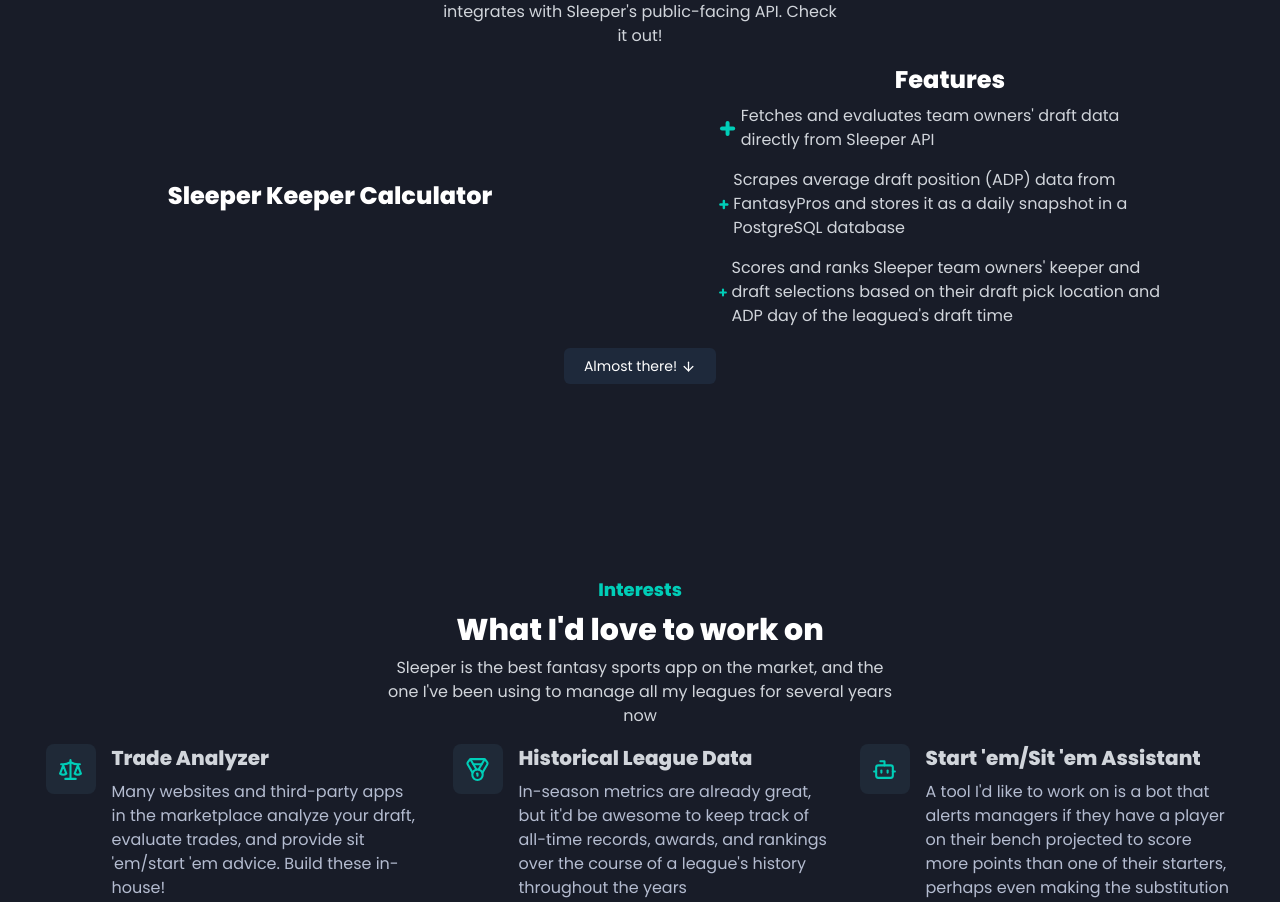
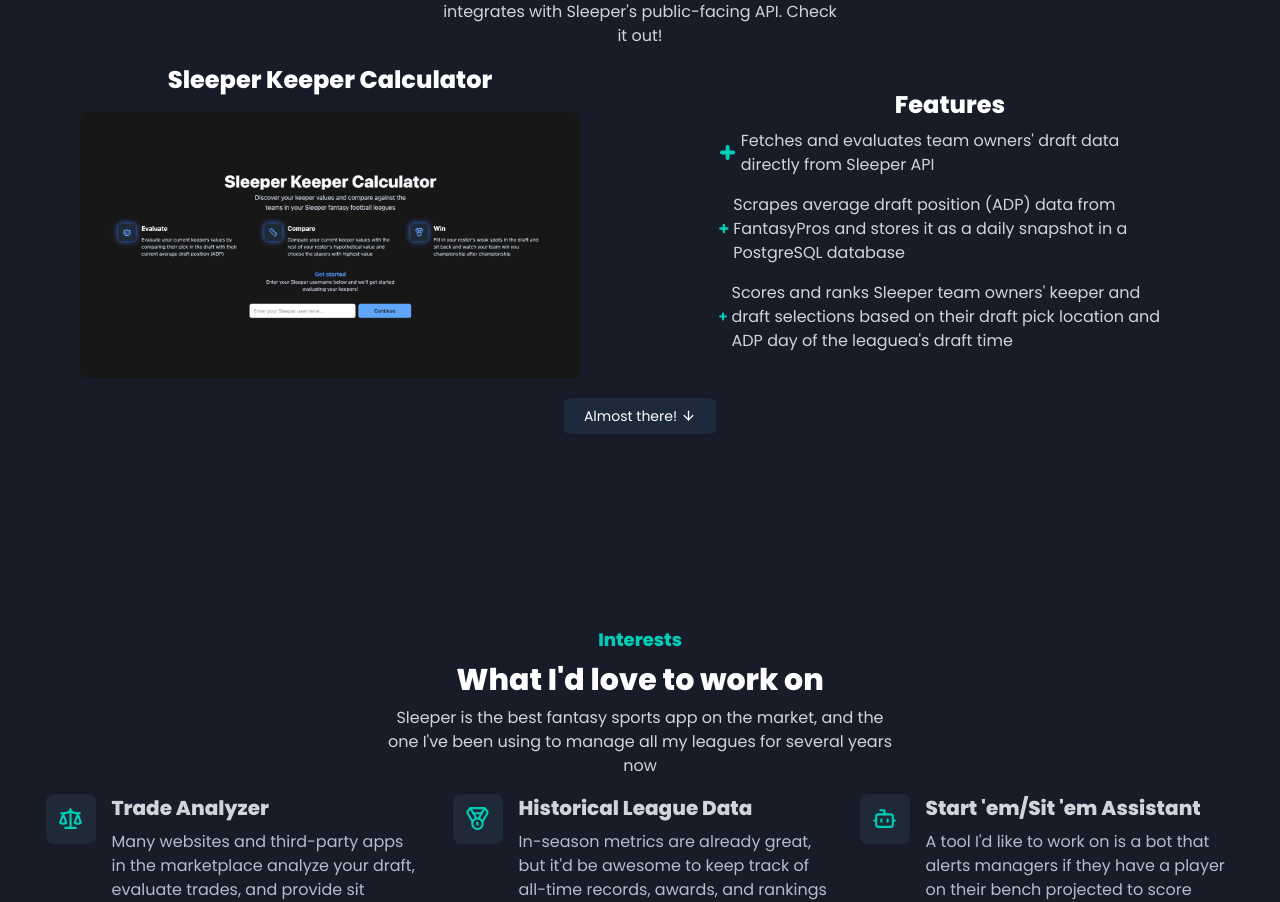
Before and after one commit to tjvonbr/sleeper-app, a Next.js app: page / in a window 1280 px wide. Shown: the part 1769-2671 px from the top of the page. Built offline with nearby package versions, Linux system fonts and the light colour scheme.

Commit message:
updated screenshot button

```diff
--- a/src/components/SkillContinuedSection.tsx
+++ b/src/components/SkillContinuedSection.tsx
@@ -1,8 +1,11 @@
 "use client";
 
+import { ArrowDown, Plus } from "lucide-react";
+import Image from "next/image";
 import { motion } from "framer-motion";
 import Section from "./ui/Section";
-import { ArrowDown, Plus } from "lucide-react";
+import sleeperAppScreenshot from "../../public/Screenshot 2023-09-13 at 1.16.06 AM.png";
+import Link from "next/link";
 
 export default function SkillsContinuedSection() {
   return (
@@ -31,6 +34,18 @@
           <h2 className="text-2xl text-center text-white font-bold">
             Sleeper Keeper Calculator
           </h2>
+          <Link
+            className="flex flex-col items-center justify-center rounded-md"
+            href="https://keepercalculator.com"
+          >
+            <Image
+              src={sleeperAppScreenshot}
+              width={500}
+              height={500}
+              alt="Sleeper app screenshot"
+              className="rounded-md"
+            />
+          </Link>
         </div>
         <div className="w-[90%] flex flex-col items-center">
           <h2 className="text-2xl text-center text-white font-bold">
```
Also changed, not shown: public/Screenshot 2023-09-13 at 1.16.06 AM.png (added).
